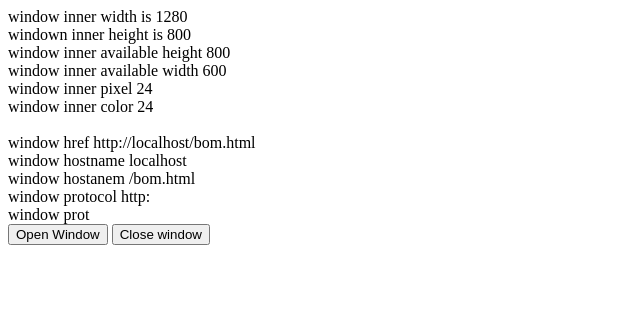
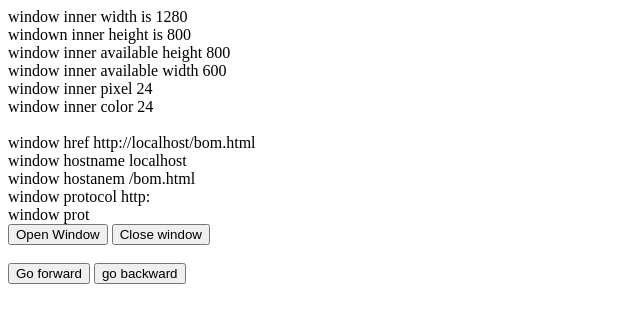
Before and after one commit to sultan93291/html, a website: page bom.html in a window 1280 px wide. Shown: the whole page, without its empty margins (0-640 px from the left). Drawn offline with Linux system fonts and the light colour scheme.

Commit message:
js bom added

```diff
--- a/bom.html
+++ b/bom.html
@@ -37,10 +37,20 @@
 <button type="button" id="btno" onclick="openwin()"> Open Window </button>
 <button type="button" id="btnc" onclick="closewin()" "> Close window </button>
 
+<!-- js history window -->
+
+</br>
+
+</br>
+
+<button onclick=" goForward()"> Go forward </button>
+
+<button onclick="goBackward()"> go backward </button>
+
 <body>
 
   <script src=" bom.js"></script>
 
-  </body>
+</body>
 
 </html>
--- a/bom.js
+++ b/bom.js
@@ -50,3 +50,13 @@ hostname.innerHTML = `window hostname ${location.hostname}`;
 pathname.innerHTML = `window hostanem ${location.pathname}`;
 protocol.innerHTML = `window protocol ${location.protocol}`;
 port.innerHTML = `window prot ${location.port}`;
+
+// js window history
+
+function goForward() {
+  window.history.forward();
+}
+
+function goBackward() {
+  window.history.back();
+}
```
